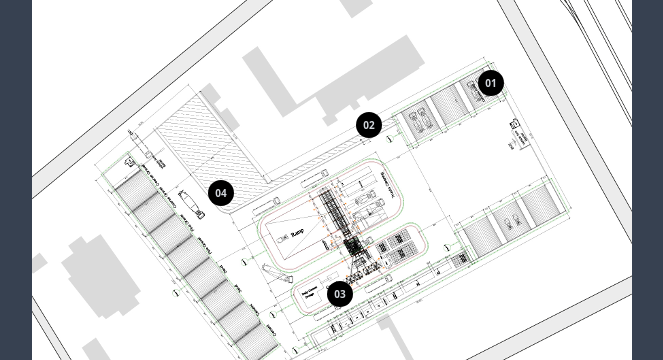
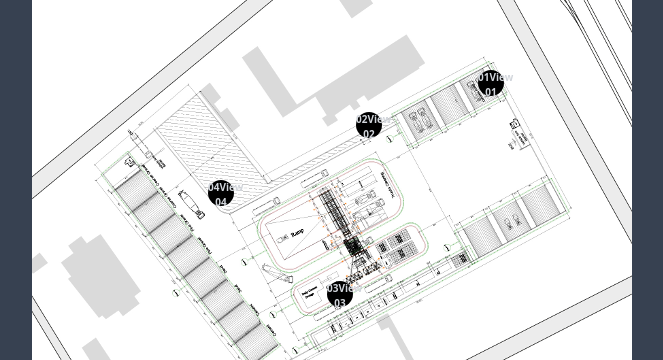
Before and after one commit to LucSil/location_viewer, a Vue app: page / in a window 1280 px wide. Shown: the part 228-588 px from the top of the page, without its empty margins (308-971 px from the left). Built offline with nearby package versions, Linux system fonts and the light colour scheme.

Commit message:
span tags for tooltips

```diff
--- a/src/components/Main.vue
+++ b/src/components/Main.vue
@@ -6,10 +6,18 @@
     </div>
 
     <!-- Cameras -->
-    <button class="camera one">01</button>
-    <button class="camera two">02</button>
-    <button class="camera three">03</button>
-    <button class="camera four">04</button>
+    <button class="camera one group">
+      01<span class="tooltip tip-one">View 01</span>
+    </button>
+    <button class="camera two grou[">
+      02<span class="tooltip tip-two">View 02</span>
+    </button>
+    <button class="camera three group">
+      03<span class="tooltip tip-three">View 03</span>
+    </button>
+    <button class="camera four group">
+      04<span class="tooltip tip-four">View 04</span>
+    </button>
   </section>
 </template>
 
```
